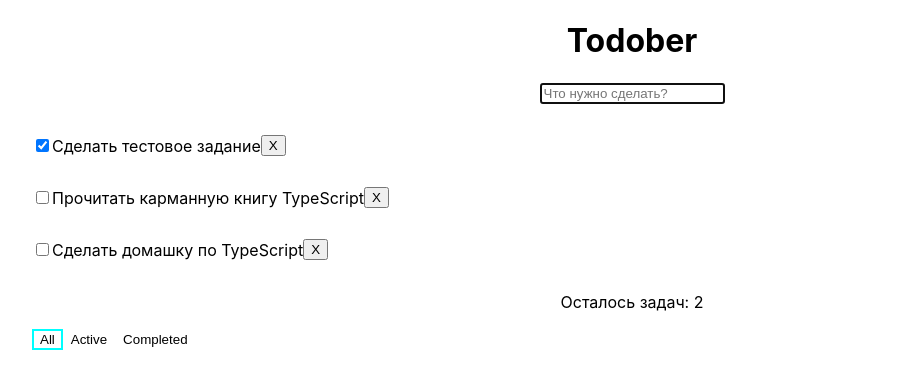
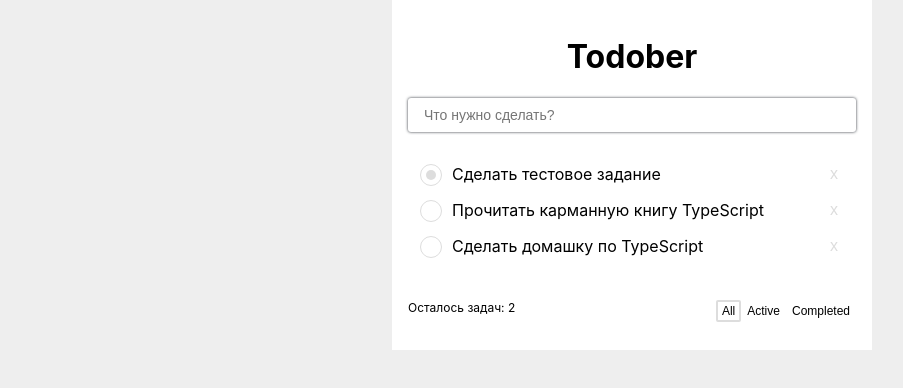
Before and after one commit to kode-frontend/typescript_todo, a React (Create React App) app: page / in a window 1280 px wide. Shown: the top 388 px of the page, without its empty margins (8-911 px from the left). Built offline with nearby package versions, Linux system fonts and the light colour scheme.

Commit message:
fix: add style

```diff
--- a/src/App.css
+++ b/src/App.css
@@ -1,5 +1,9 @@
 .App {
   text-align: center;
+  max-width: 480px;
+  background-color: #FFFFFF;
+  margin: 0 auto;
+  padding: 16px;
 }
 
 .App-logo {
@@ -7,13 +11,7 @@
   pointer-events: none;
 }
 
-@media (prefers-reduced-motion: no-preference) {
-  .App-logo {
-    animation: App-logo-spin infinite 20s linear;
-  }
-}
-
-.App-header {
+/* .App-header {
   background-color: #282c34;
   min-height: 100vh;
   display: flex;
@@ -26,28 +24,101 @@
 
 .App-link {
   color: #61dafb;
+} */
+
+
+.text-input {
+  font-size: 14px;
+  line-height: 18px;
+  color: #282c34;
+  padding: 8px 16px;
+  width: 100%;
+  border: none;
+  border-radius: 3px;
 }
 
-@keyframes App-logo-spin {
-  from {
-    transform: rotate(0deg);
-  }
-  to {
-    transform: rotate(360deg);
-  }
+.text-input:focus {
+  box-shadow: 0 0 3px #282c34;
+  outline: none;
 }
 
+.todo-list {
+  margin: 0;
+  padding: 0;
+  padding-top: 24px;
+}
 
 li {
-  list-style: none;
+  list-style: none
 }
 
 .todo-item-view-wrapper {
   display: flex;
   flex-direction: row;
   justify-content: flex-start;
-  align-items: center;
+  align-items: flex-start;
+  padding: 8px 12px;
+  position: relative;
 }
+
+.todo-item-view-wrapper input {
+  width: 40px;
+  /* auto, since non-WebKit browsers doesn't support input styling */
+  height: auto;
+  position: absolute;
+  top: 0;
+  bottom: 0;
+  margin: auto 0;
+  border: none; /* Mobile Safari */
+  -webkit-appearance: none;
+  appearance: none;
+  opacity: 0;
+  z-index: 1;
+}
+
+
+.todo-item-view-wrapper input + label {
+  padding-left: 32px;
+  position: relative;
+  display: block;
+  word-break: break-all;
+  text-align: left;
+  flex-grow: 1;
+}
+
+.todo-item-view-wrapper input + label::before {
+  content: '';
+  width: 20px;
+  height: 20px;
+  border: 1px solid #dddddd;
+  border-radius: 20px;
+  position: absolute;
+  top: 0px;
+  left: 0;
+}
+
+.todo-item-view-wrapper input:checked + label::after {
+  content: '';
+  width: 10px;
+  height: 10px;
+  background-color: #dddddd;
+  border-radius: 20px;
+  position: absolute;
+  top: 6px;
+  left: 6px;
+}
+
+.todo-item-view-wrapper button {
+  font-size: 16px;
+  font-weight: 200;
+  border: none;
+  background-color: transparent;
+  width: 20px;
+  height: 20px;
+  cursor: pointer;
+  color: #dddddd;
+}
+
 
 .filters-list {
   display: flex;
@@ -60,8 +131,18 @@ li {
   background-color: #FFFFFF;
   border: 2px solid #FFFFFF;
   cursor: pointer;
+  font-size: 12px;
+  border-radius: 2px;
+  padding: 2px 4px;
 }
 
 .filters-list button.active {
-  border-color: aqua;
+  border-color: #dddddd;
 }
+
+.footer-wrapper {
+  padding-top: 24px;
+  font-size: 12px;
+  display: flex;
+  justify-content: space-between;
+}
--- a/src/components/todo-item-view.js
+++ b/src/components/todo-item-view.js
@@ -2,8 +2,8 @@ export const TodoItemView = ({ task, onDelete, toggleComplete, onDoubleClick })
   return (
     <div className="todo-item-view-wrapper">
       <input type='checkbox' onChange={() => toggleComplete(task.id)} checked={task.isCompleted} />
-      <p onDoubleClick={onDoubleClick}>{task.text}</p>
-      <button onClick={() => onDelete(task.id)}>X</button>
+      <label onDoubleClick={onDoubleClick}>{task.text}</label>
+      <button onClick={() => onDelete(task.id)}>x</button>
     </div>
   )
 }
--- a/src/components/todo-item.js
+++ b/src/components/todo-item.js
@@ -23,7 +23,7 @@ export const TodoItem = ({ task }) => {
   }
 
   return (
-    <li>
+    <li className={'todo-item-wrapper'}>
       {isEditing ? (
         <TodoTextInput isNewItem={false} text={task.text} onSave={onSave} />
       ): (
--- a/src/components/todo-text-input.js
+++ b/src/components/todo-text-input.js
@@ -13,7 +13,7 @@ export const TodoTextInput = ({
   }
 
   const onKeyDownHandler = (e) => {
-    if (e.keyCode === 13) {
+    if (e.keyCode === 13 && Boolean(inputText)) {
       onSave(inputText)
       setInpuText('')
     }
@@ -29,6 +29,7 @@ export const TodoTextInput = ({
   return (
     <div>
       <input
+        className={'text-input'}
         type='text'
         autoFocus
         placeholder='Что нужно сделать?'
--- a/src/index.css
+++ b/src/index.css
@@ -5,9 +5,14 @@ body {
     sans-serif;
   -webkit-font-smoothing: antialiased;
   -moz-osx-font-smoothing: grayscale;
+  background-color: #eeeeee;
 }
 
 code {
   font-family: source-code-pro, Menlo, Monaco, Consolas, 'Courier New',
     monospace;
 }
+
+* {
+  box-sizing: border-box;
+}
```
